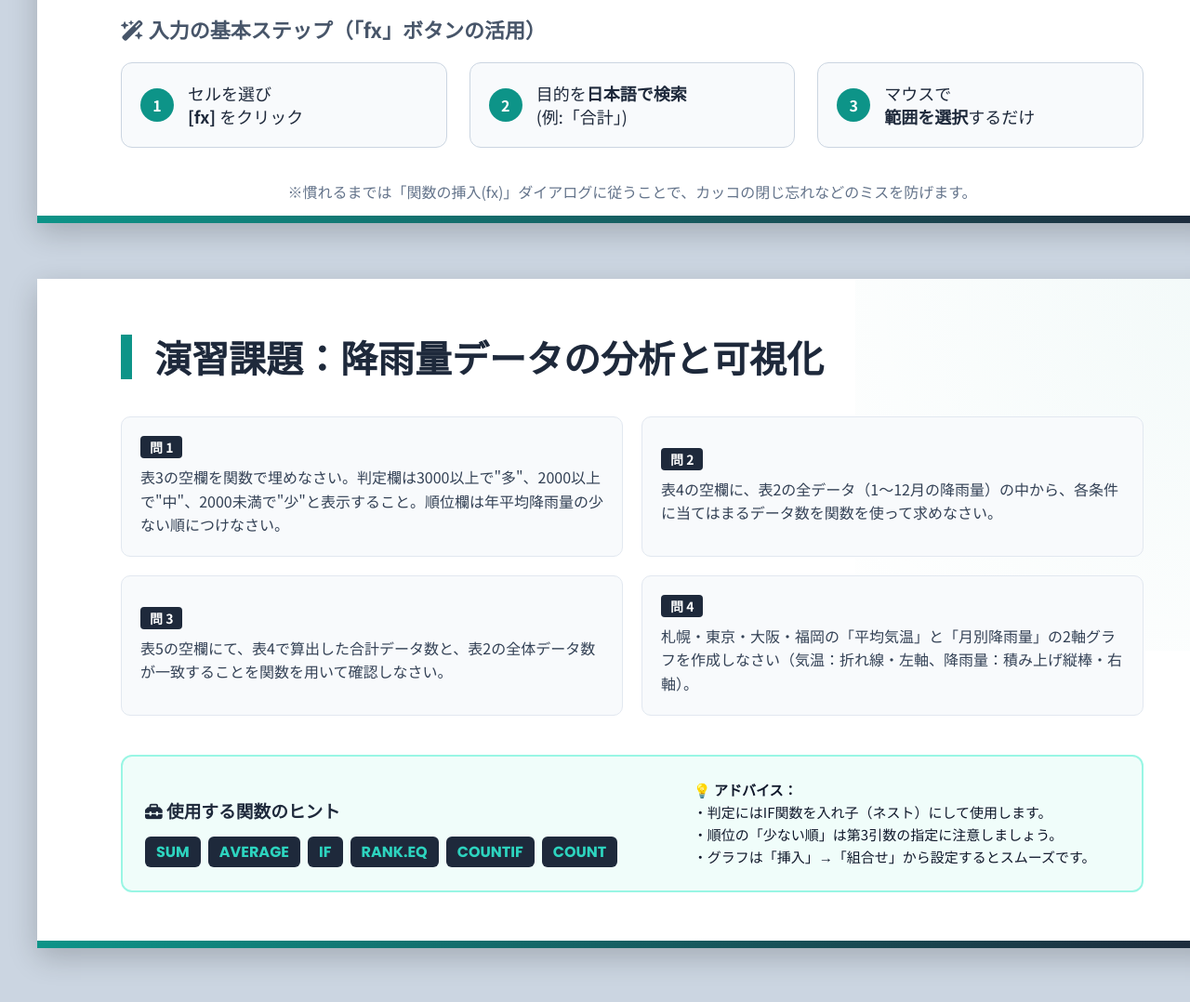
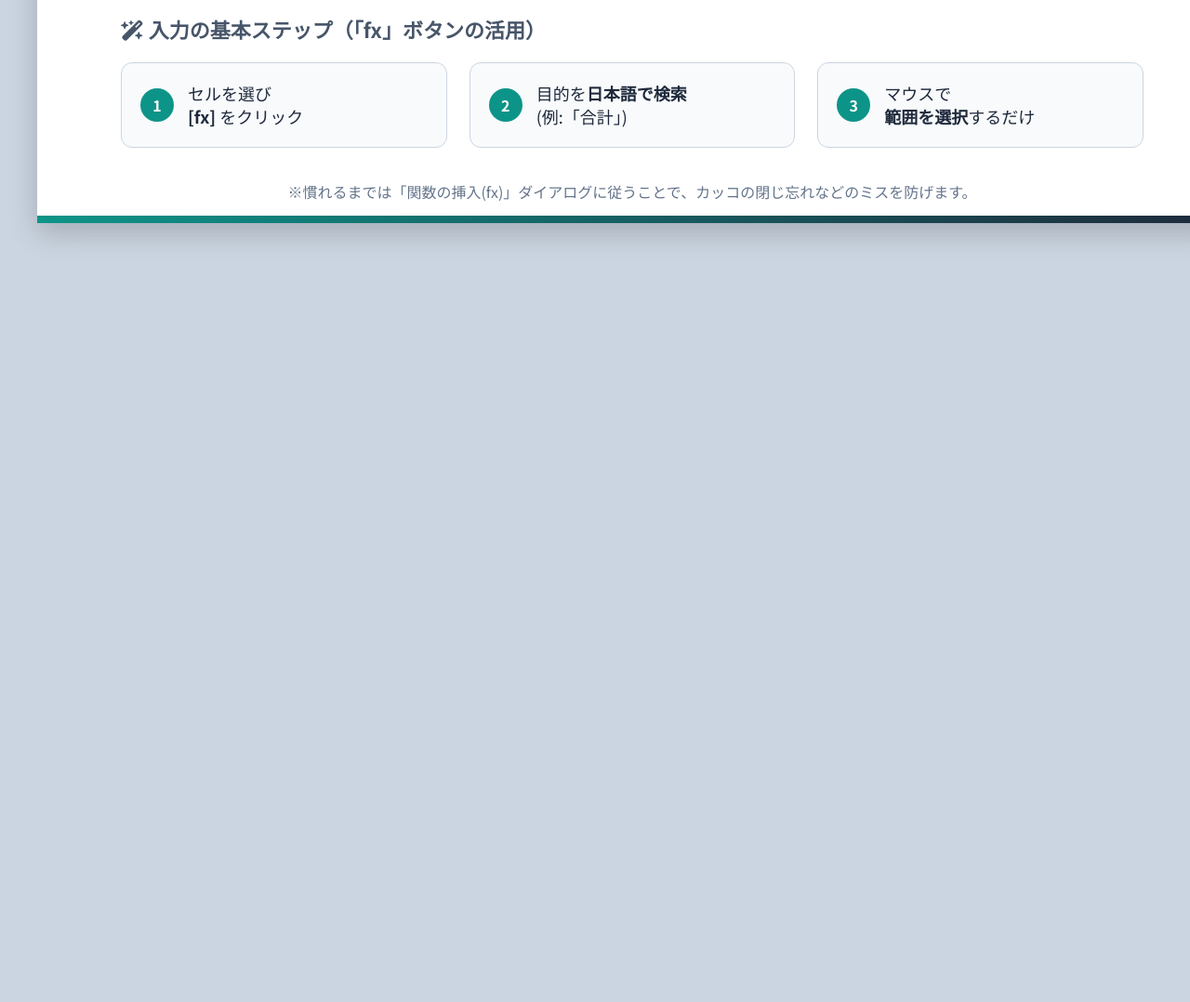
Before and after one commit to AkutoNobuhiro-lab/page07, a plain HTML site: page index.html in a window 1280 px wide. Shown: the part 1300-2378 px from the top of the page at 93% size. After the commit the page ends 1600 px from the top, so only its background shows below. Drawn offline with Linux system fonts and the light colour scheme.

Commit message:
Update index.html

```diff
--- a/index.html
+++ b/index.html
@@ -15,7 +15,7 @@
             background-color: #cbd5e1;
             margin: 0;
             display: grid;
-            gap: 40px; /* スライド間の隙間 */
+            gap: 40px;
             place-items: center;
             padding: 40px;
         }
@@ -28,14 +28,13 @@
             font-family: 'Noto Sans JP', sans-serif;
             display: flex;
             flex-direction: column;
-            padding: 60px 90px; /* 全スライド共通の余白設定 */
+            padding: 60px 90px;
             position: relative;
             overflow: hidden;
             box-shadow: 0 10px 30px rgba(0,0,0,0.2);
             margin-bottom: 20px;
         }
 
-        /* 装飾的な背景要素 */
         .slide-container::before {
             content: '';
             position: absolute;
@@ -57,7 +56,6 @@
             background: linear-gradient(90deg, #0d9488, #1e293b);
         }
 
-        /* 2. 共通コンポーネント */
         .slide-title {
             font-size: 40px;
             font-weight: 700;
@@ -78,7 +76,6 @@
 
         .accent-text { color: #0d9488; font-weight: 700; }
 
-        /* Slide 1 特有スタイル */
         .comparison-table {
             width: 100%;
             border-collapse: collapse;
@@ -96,7 +93,6 @@
         }
         .comparison-table tr:nth-child(even) { background-color: #f8fafc; }
 
-        /* Slide 2 特有スタイル */
         .anatomy-box {
             background-color: #f1f5f9;
             border-radius: 16px;
@@ -158,58 +154,6 @@
             justify-content: center;
             font-weight: 700;
             flex-shrink: 0;
-        }
-
-        /* Slide 3 特有スタイル */
-        .problem-list {
-            display: grid;
-            grid-template-columns: 1fr 1fr;
-            gap: 20px;
-            margin-bottom: 30px;
-        }
-        .problem-card {
-            background-color: #f8fafc;
-            border: 1px solid #e2e8f0;
-            border-radius: 10px;
-            padding: 20px;
-            display: flex;
-            flex-direction: column;
-            justify-content: center;
-        }
-        .problem-card span.q-num {
-            background-color: #1e293b;
-            color: #fff;
-            padding: 2px 10px;
-            border-radius: 4px;
-            font-size: 14px;
-            font-weight: 700;
-            margin-bottom: 8px;
-            width: fit-content;
-        }
-        .problem-text {
-            font-size: 16px;
-            line-height: 1.6;
-            color: #334155;
-            margin: 0;
-        }
-        .hint-section {
-            background-color: #f0fdfa;
-            border: 2px solid #99f6e4;
-            border-radius: 12px;
-            padding: 24px;
-            display: grid;
-            grid-template-columns: 1.2fr 1fr;
-            gap: 40px;
-            margin-top: auto;
-        }
-        .function-tag {
-            background-color: #1e293b;
-            color: #2dd4bf;
-            padding: 4px 12px;
-            border-radius: 6px;
-            font-family: 'Poppins', monospace;
-            font-weight: 700;
-            font-size: 16px;
         }
     </style>
 </head>
@@ -298,50 +242,5 @@
     </div>
 </div>
 
-<!-- Slide 3 -->
-<div class="slide-container" id="slide3">
-    <h2 class="slide-title">演習課題：降雨量データの分析と可視化</h2>
-    <div class="content-area">
-        <div class="problem-list">
-            <div class="problem-card">
-                <span class="q-num">問 1</span>
-                <p class="problem-text">表3の空欄を関数で埋めなさい。判定欄は3000以上で"多"、2000以上で"中"、2000未満で"少"と表示すること。順位欄は年平均降雨量の少ない順につけなさい。</p>
-            </div>
-            <div class="problem-card">
-                <span class="q-num">問 2</span>
-                <p class="problem-text">表4の空欄に、表2の全データ（1〜12月の降雨量）の中から、各条件に当てはまるデータ数を関数を使って求めなさい。</p>
-            </div>
-            <div class="problem-card">
-                <span class="q-num">問 3</span>
-                <p class="problem-text">表5の空欄にて、表4で算出した合計データ数と、表2の全体データ数が一致することを関数を用いて確認しなさい。</p>
-            </div>
-            <div class="problem-card">
-                <span class="q-num">問 4</span>
-                <p class="problem-text">札幌・東京・大阪・福岡の「平均気温」と「月別降雨量」の2軸グラフを作成しなさい（気温：折れ線・左軸、降雨量：積み上げ縦棒・右軸）。</p>
-            </div>
-        </div>
-
-        <div class="hint-section">
-            <div style="display: flex; flex-direction: column; justify-content: center;">
-                <h3 style="margin-bottom: 15px;"><i class="fa-solid fa-toolbox"></i> 使用する関数のヒント</h3>
-                <div style="display: flex; flex-wrap: wrap; gap: 8px;">
-                    <span class="function-tag">SUM</span>
-                    <span class="function-tag">AVERAGE</span>
-                    <span class="function-tag">IF</span>
-                    <span class="function-tag">RANK.EQ</span>
-                    <span class="function-tag">COUNTIF</span>
-                    <span class="function-tag">COUNT</span>
-                </div>
-            </div>
-            <div style="font-size: 15px; line-height: 1.6; color: #0f172a; display: flex; align-items: center;">
-                <p style="margin: 0;"><strong>💡 アドバイス：</strong><br>
-                ・判定にはIF関数を入れ子（ネスト）にして使用します。<br>
-                ・順位の「少ない順」は第3引数の指定に注意しましょう。<br>
-                ・グラフは「挿入」→「組合せ」から設定するとスムーズです。</p>
-            </div>
-        </div>
-    </div>
-</div>
-
 </body>
 </html>
```
